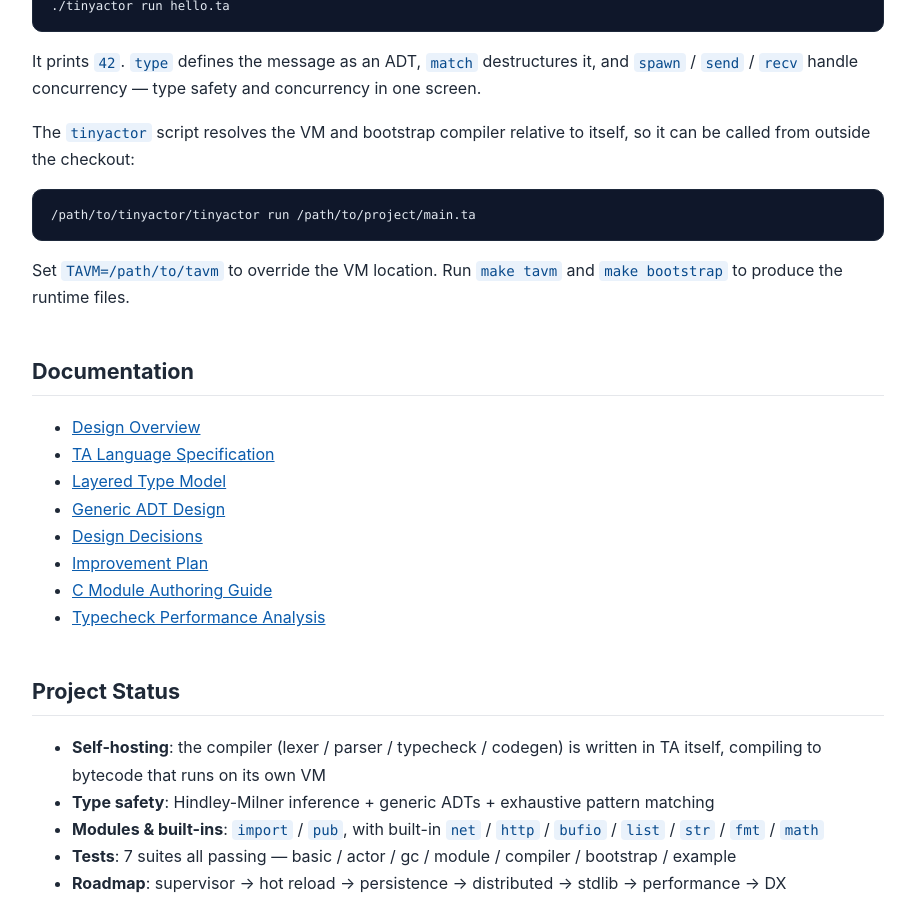
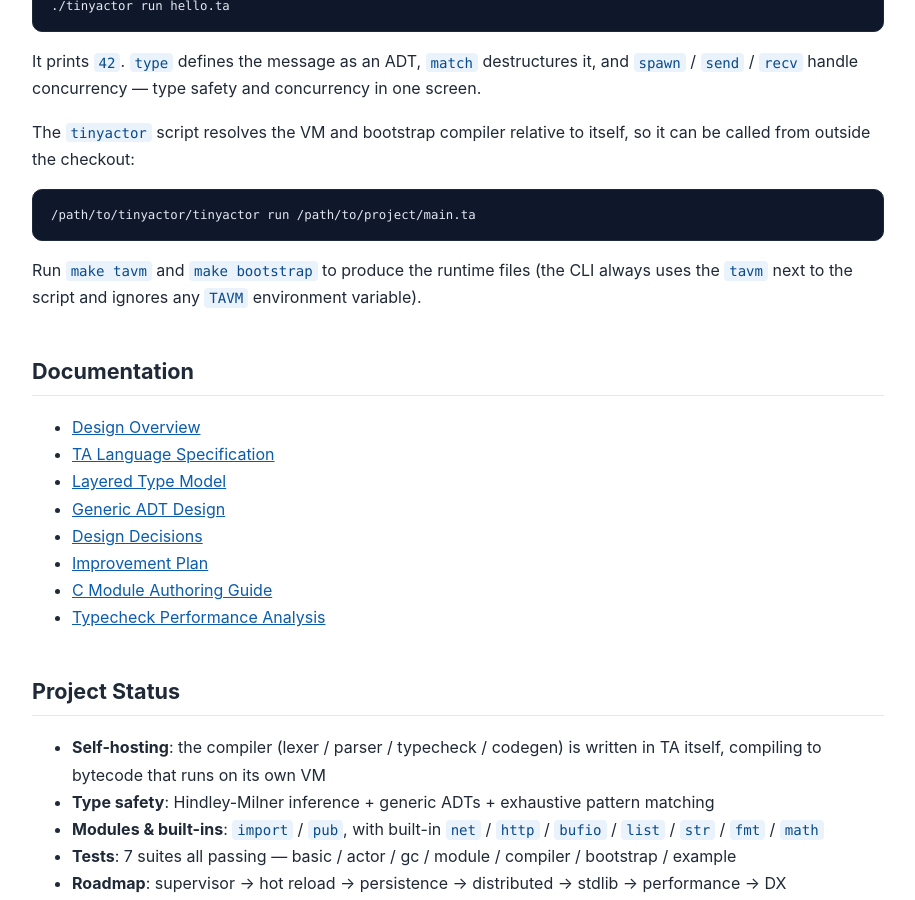
Before and after one commit to tiancaiamao/tinyactor, a Jekyll site: the page built from docs/index-en.md, in a window 1280 px wide and 900 px high, scrolled down 1392 px. Shown: the whole window, without its empty margins (182-1097 px from the left). Built offline with Jekyll 4.4.1, drawn with Linux system fonts in a browser that asks for light colours.

Commit message:
docs: index 中英对称修正 TAVM 环境变量与 VM 行数（巡检 B 组）
巡检条目：part3 index.md:70/111、index-en.md:70/111。

tinyactor:80 无条件 TAVM="$SCRIPT_DIR/tavm"，不读环境变量（实测传入
/nonexistent 被忽略仍 exit 0）——两处"可用 TAVM 覆盖"改为如实描述；
"~4000 行 C"按 wc src/*.c=6250 改为"约 6300 行"。

Signed-off-by: tiancaiamao <tiancaiamao@gmail.com>

````diff
--- a/docs/index-en.md
+++ b/docs/index-en.md
@@ -67,7 +67,7 @@ The `tinyactor` script resolves the VM and bootstrap compiler relative to itself
 /path/to/tinyactor/tinyactor run /path/to/project/main.ta
 ```
 
-Set `TAVM=/path/to/tavm` to override the VM location. Run `make tavm` and `make bootstrap` to produce the runtime files.
+Run `make tavm` and `make bootstrap` to produce the runtime files (the CLI always uses the `tavm` next to the script and ignores any `TAVM` environment variable).
 
 
 ## Documentation
````
Also changed, not shown: other parts of docs/index-en.md (+1 -1 lines), docs/index.md (+2 -2 lines).
